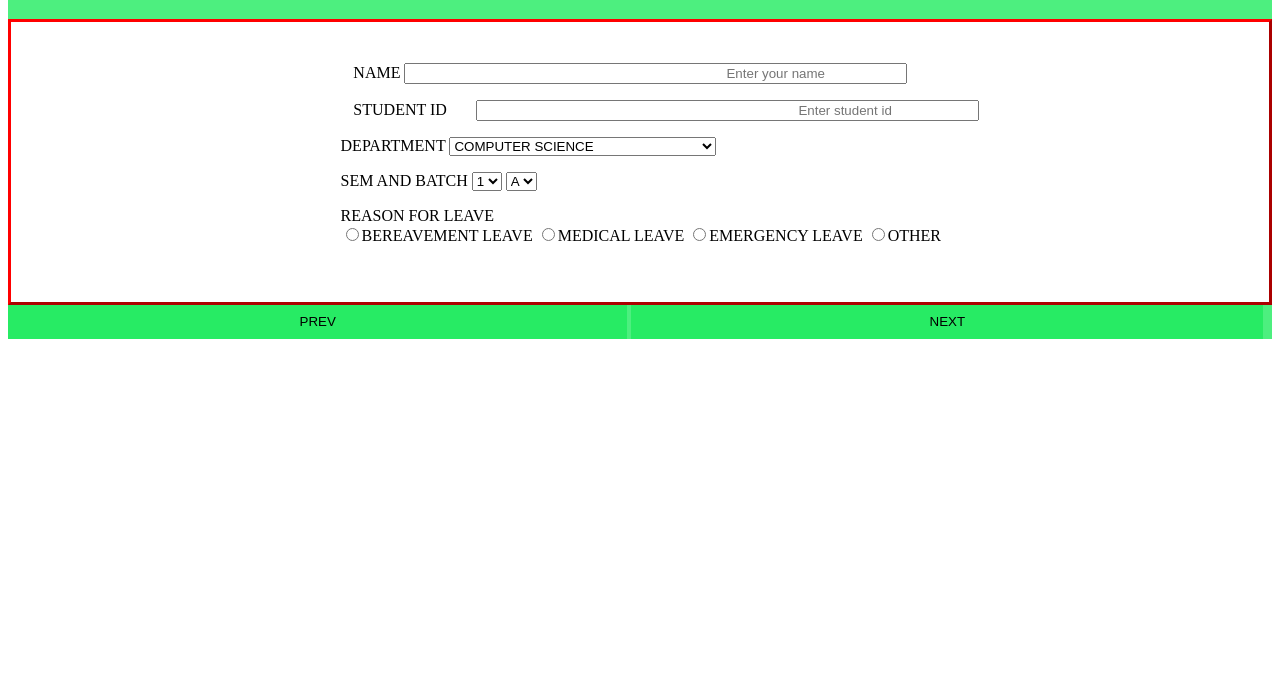
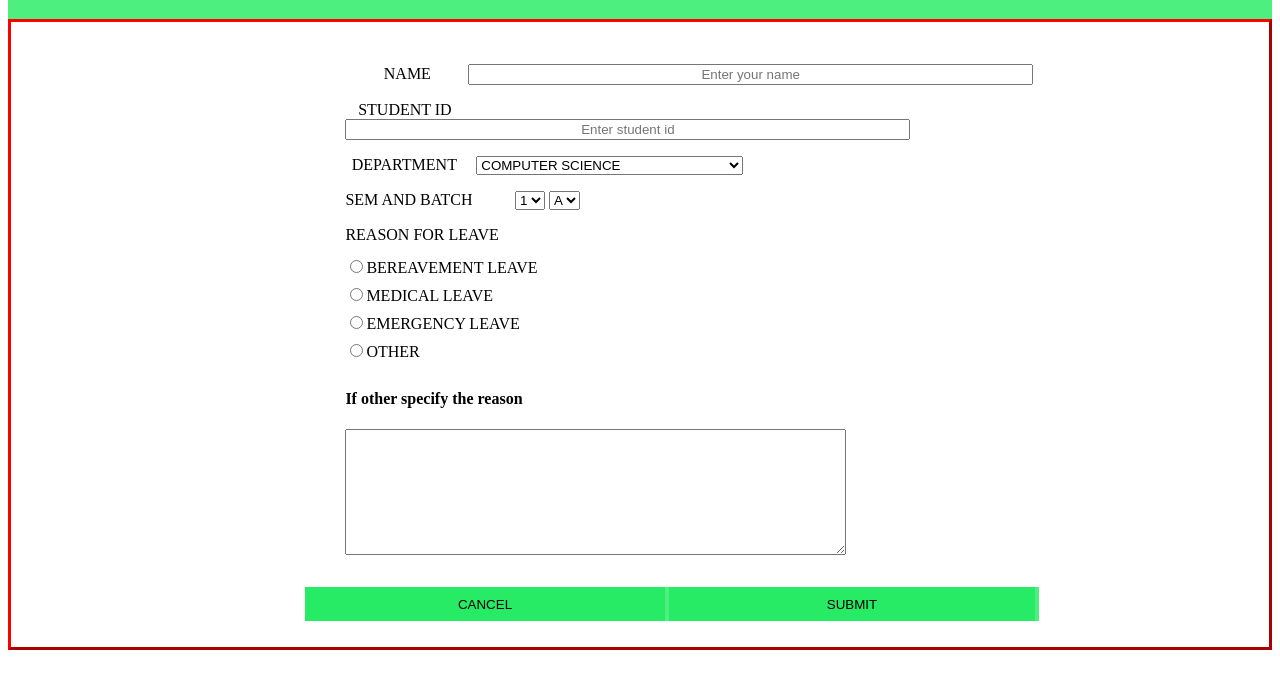
Before and after one commit to Karuncj/LeaveSubmission, a plain HTML site: page Leave.html in a window 1280 px wide. Shown: the part 69-758 px from the top of the page. Drawn offline with Linux system fonts and the light colour scheme.

Commit message:
modified:   Leave.html 	modified:   leave.css

```diff
--- a/Leave.html
+++ b/Leave.html
@@ -16,7 +16,7 @@
             <form>
                 <ul>
                     <label class="lab" id="name">NAME</label>
-                    <input type="text" class="txt" placeholder="Enter your name" required>
+                    <input type="text" class="txt" placeholder="Enter your name"  required>
                 </ul>
                 <ul>
                     <label class="lab" id="stid">STUDENT ID</label>
@@ -30,9 +30,10 @@
                         <option>CIVIL</option>
                         <option>ELECTRONICS AND COMMUNICATION</option>
                         <option>ARTIFICIAL AND DATA SCIENCE</option>
-                </select></ul>
+                    </select>
+                </ul>
                 <ul>
-                <label class="lab">SEM AND BATCH</label>
+                    <label class="lab" id="semBtch">SEM AND BATCH</label>
                     <select id="sem" class="Sem">
                         <option>1</option>
                         <option>2</option>
@@ -46,7 +47,8 @@
                     <select ID="BATCH" class="Btch">
                         <option>A</option>
                         <option>B</option>
-                </select></ul>
+                    </select>
+                </ul>
                 <ul>
                     <label class="lab">REASON FOR LEAVE</label>
                     <div class="rsn">
@@ -55,15 +57,18 @@
                         <label class="rdio" for="r3"><input type="radio" class="rdio" id="r3">EMERGENCY LEAVE</label>
                         <label class="rdio" for="r4"><input type="radio" class="rdio" id="r4">OTHER</label>
                     </ul>
-                </div>
+                    <ul>
+                        <h4>If other specify the reason</h4>
+                       <textarea rows="8" cols="60" id="txtarea"></textarea>
+                    </ul>
+        </form>
         <div class="footer">
-                    <button type="button" id="prev" name="prev" class="btn">PREV</button>
-                    <button type="button" id="next" name="nxt" class="btn">NEXT</button>
+            <button type="button" id="CANCEL" name="CANCEL" class="btn">CANCEL</button>
+            <button type="button" id="SUBMIT" name="SUBMIT" class="btn">SUBMIT</button>
         </div>
     </div>
-        </form>
     </div>
-    </div>
+
 </body>
 
 </html>
--- a/leave.css
+++ b/leave.css
@@ -108,16 +108,17 @@
 .frmbdy{
     display: flex;
     border: outset;
-    padding-block: 25px;
+    padding-block: 26px;
     border-color: red;
-    flex-direction: row;
-    justify-content: space-around;
+    flex-direction: column;
+    padding-left: 23vw;
+    padding-right: 18vw;
 }
-#prev{
+#CANCEL{
     vertical-align: middle;
     width: 49%;
 }
-#next{
+#SUBMIT{
 
     vertical-align: middle;
     width: 50%;
@@ -126,19 +127,6 @@
 .footer{
     background-color: #1eeb5dc9;
 }
-/*
-#left{
-    display: flex;
-    flex-direction: column;
-    padding-left: 37vw;
-}
-
-#right{
-    display: flex;
-    flex-direction: column;
-    align-items: center;
-    padding-left: 21vw;
-}        */
 
 .btn{
     background-color: #1eeb5dc9;
@@ -147,18 +135,58 @@
 }
 
 .txt{
-    padding-left: 25vw;
-}
-
-.lab{
-
+    text-align: -webkit-center;
+    padding-left: 15vw;
+    padding-right: 15vw;
 }
 
 #name{
-    padding-left: 1vw;
+    padding-left: 3vw;
+    padding-right: 2.6vw;
 }
 
 #stid{
     padding-left: 1vw;
-    padding-right: 2vw;
+    padding-right: 1.6vw;
 }
+
+#deplab{
+    padding-left: 0.5vw;
+    padding-right: 1.2vw;
+}
+
+#semBtch{
+    padding-right: 3vw;
+}
+
+.rsn{
+    display: flex;
+    flex-direction: column;
+    padding-top: 1vw;
+}
+
+#r1{
+    margin-bottom: 12px;
+}
+
+#r2{
+    margin-bottom: 12px;
+}
+
+#r3{
+    margin-bottom: 12px;
+}
+
+#r4{
+    margin-bottom: 12px;
+}
+
+@media screen and (maxwidth:500px) {
+    .frmbdy {
+        height: 200px;
+        width: 10px;
+    }
+    .main{
+        height: 200px;
+    }
+}
```
Lines whose indentation alone changed are shown as unchanged.
